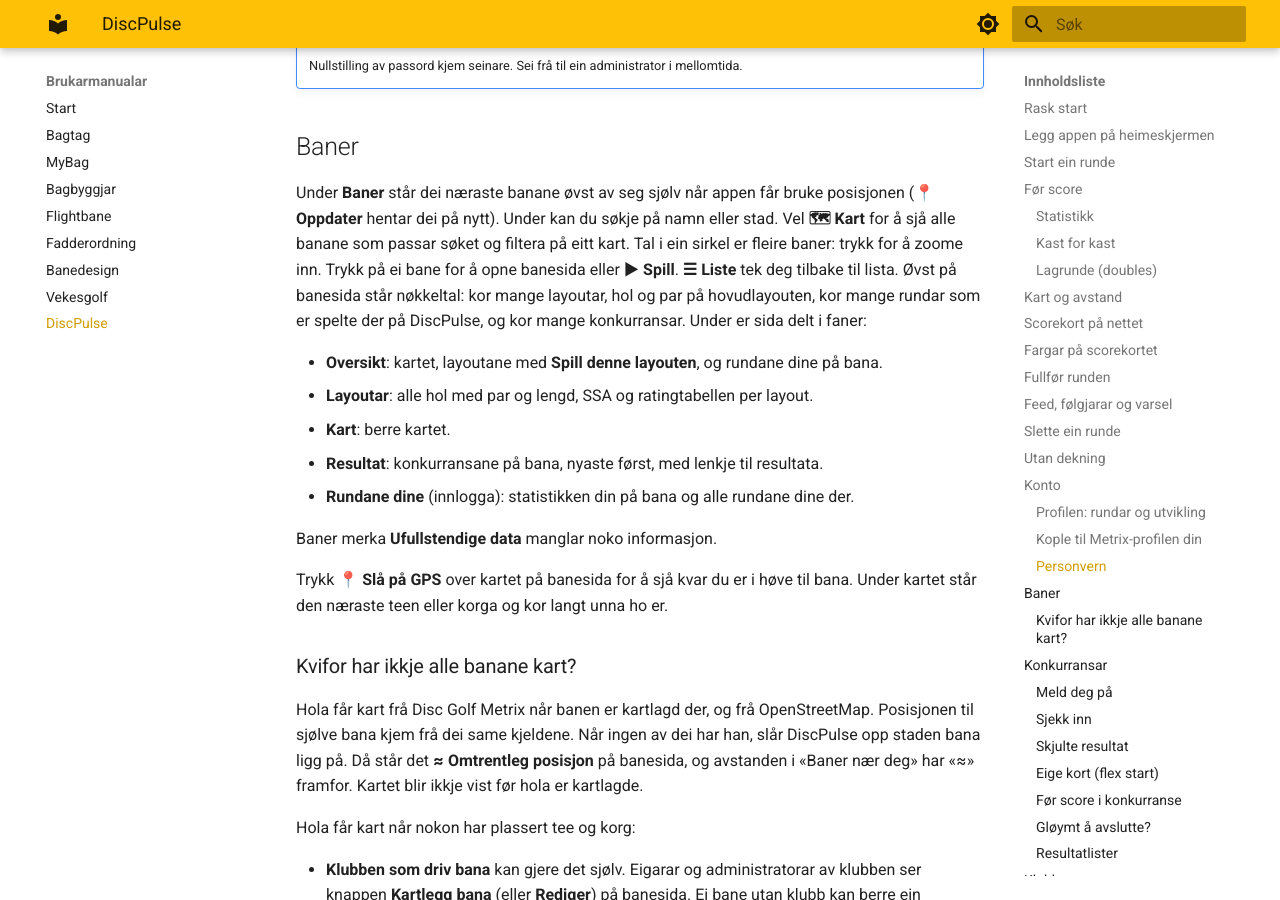
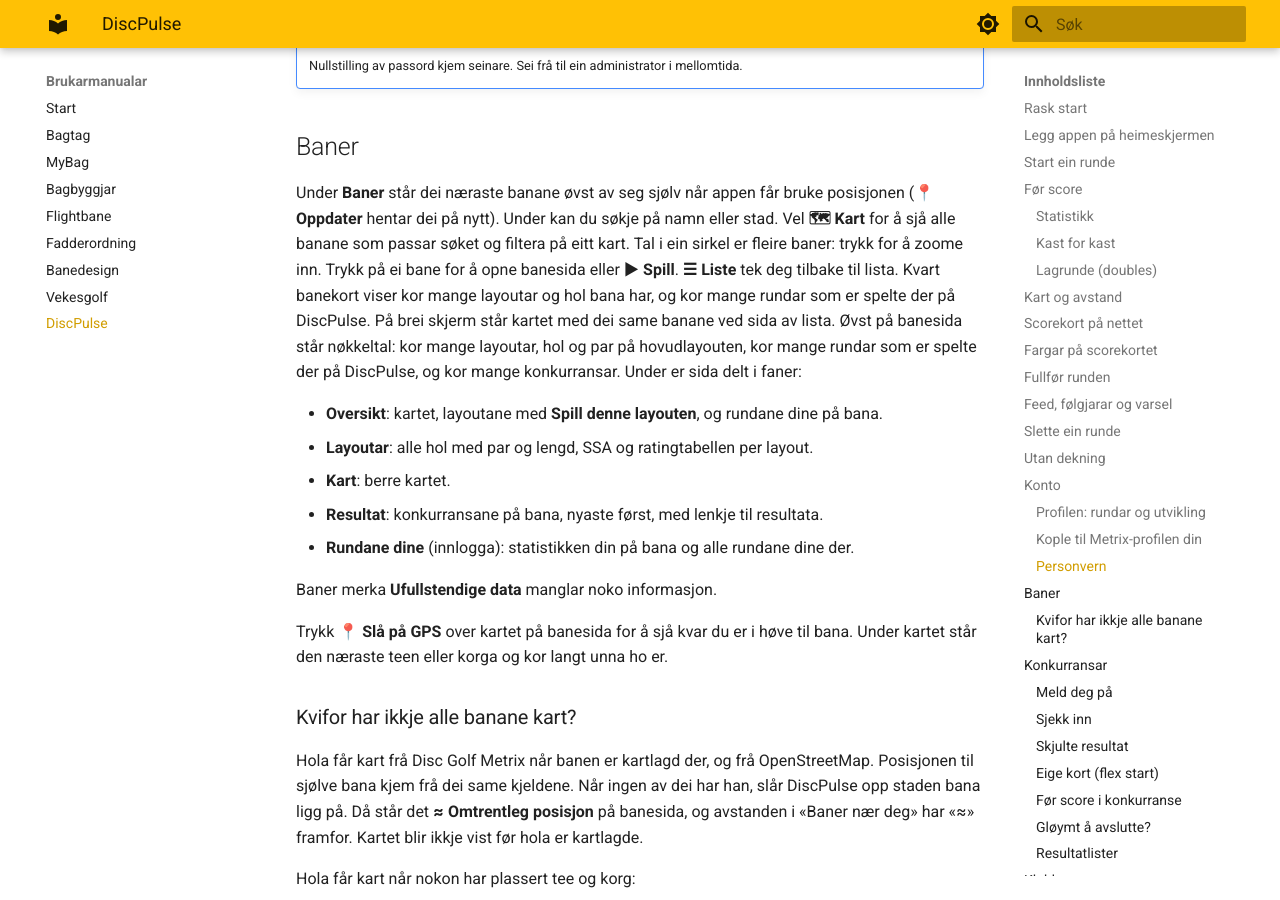
Before and after one commit to hanses89/manuals, an MkDocs documentation site: the page built from docs/discpulse.md, in a window 1280 px wide and 900 px high, scrolled down 10799 px. Built offline with MkDocs 1.6.1 and Material for MkDocs 9.7.7, drawn with Linux system fonts in a browser that asks for light colours.

Commit message:
manual: sync from discpulse.app @ 167fa51d449baf93d7e0ae46435d7f27575c791e

```diff
--- a/docs/discpulse.md
+++ b/docs/discpulse.md
@@ -432,6 +432,8 @@ posisjonen (**📍 Oppdater** hentar dei på nytt). Under kan du søkje på namn
 Vel **🗺 Kart** for å sjå alle banane som passar søket og filtera på eitt kart. Tal i
 ein sirkel er fleire baner: trykk for å zoome inn. Trykk på ei bane for å opne
 banesida eller **▶ Spill**. **☰ Liste** tek deg tilbake til lista.
+Kvart banekort viser kor mange layoutar og hol bana har, og kor mange rundar som er spelte
+der på DiscPulse. På brei skjerm står kartet med dei same banane ved sida av lista.
 Øvst på banesida står nøkkeltal: kor mange layoutar, hol og par på hovudlayouten, kor mange
 rundar som er spelte der på DiscPulse, og kor mange konkurransar. Under er sida delt i faner:
 
```
